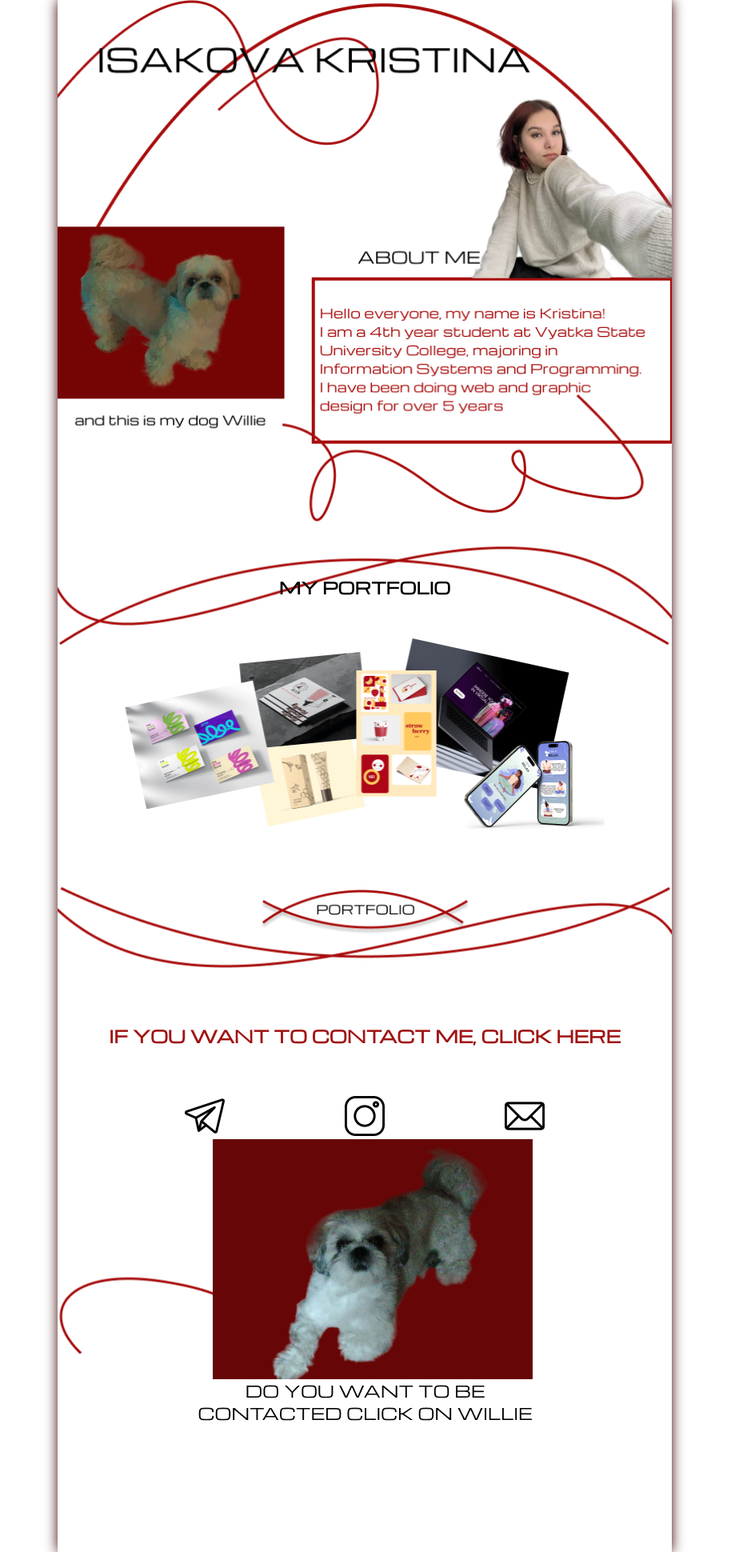
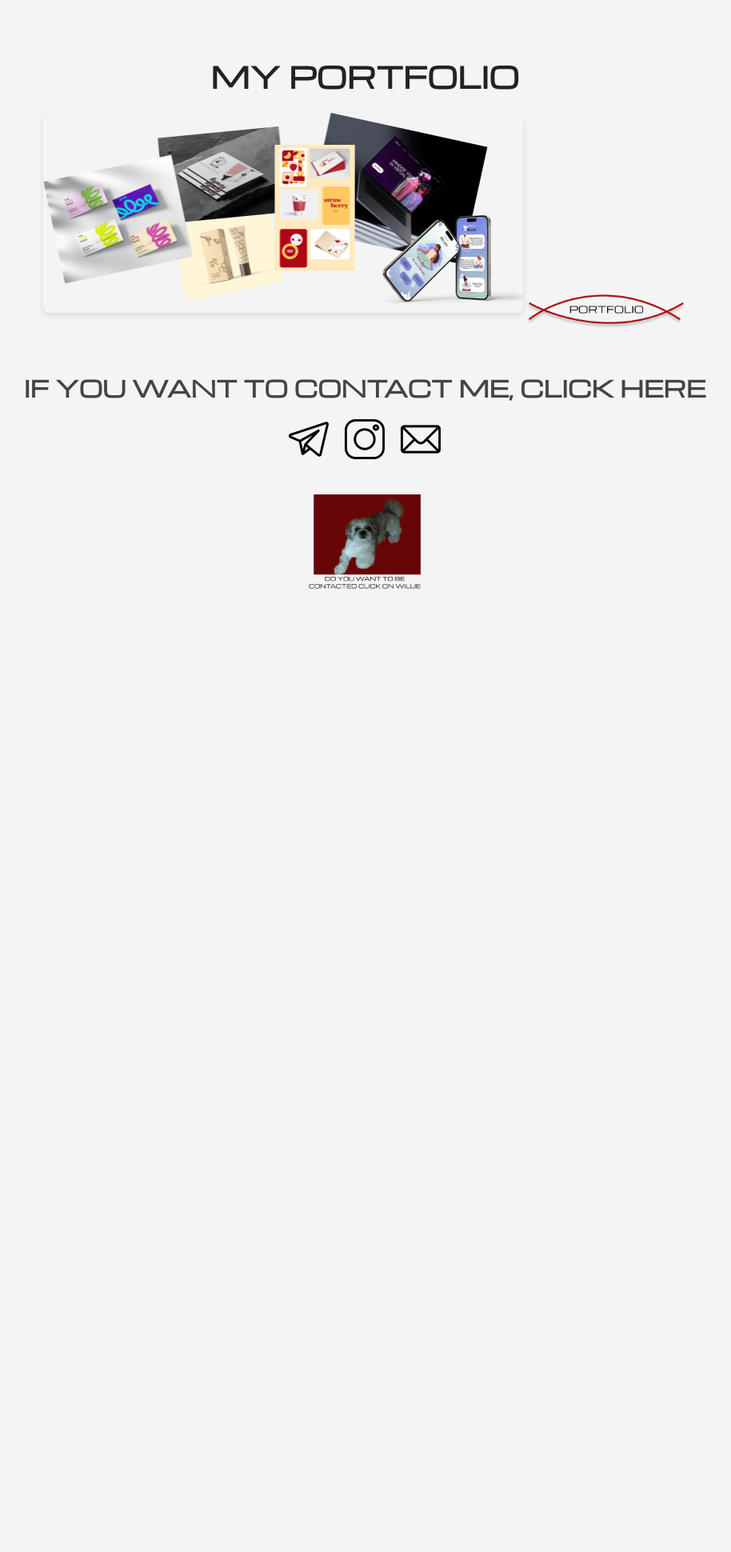
Before and after one commit to KrisIsakova/site_prob, a Flask app: page / in a window 1280 px wide. Shown: the whole page at 80% size, without its empty margins (184-1098 px from the left). After the commit the page ends 736 px from the top, so only its background shows below. Run offline with Flask 3, Linux system fonts and the light colour scheme; some libraries are stand-ins or nearby versions.

Commit message:
style.css

```diff
--- a/static/css/style.css
+++ b/static/css/style.css
@@ -1,150 +1,206 @@
-/* Основные стили для всей страницы */
+/* Общие стили */
 body {
-    font-family: 'Michroma', sans-serif;
     margin: 0;
     padding: 0;
-    color: #ca0a0a;
-    text-align: center;
+    font-family: 'Michroma', sans-serif;
+    background-color: #f4f4f4;
+    color: #333;
     display: flex;
     justify-content: center;
     align-items: center;
     min-height: 100vh;
-
-
 }
 
 .container {
-    width: 768px;
-    height: 1940px;
+    width: 100%;
+    max-width: 1200px;
     padding: 20px;
     box-sizing: border-box;
-    background-color: rgba(255, 255, 255, 0.9); /* Полупрозрачный фон */
-    background-image: url("/static/img/vec1.png"); /* Устанавливаем фон */
-    background-size: 101% auto; /* Устанавливаем ширину 90% от контейнера и сохраняем пропорции */
-    background-repeat: no-repeat; /* Отключаем повторение изображения */
-    background-position: top center; /* Размещаем изображение по центру сверху */
-    box-shadow: 0 0 15px rgb(56, 0, 0);
-    overflow-y: auto;
 }
 
-
-
-
-/* Секция портфолио */
+/* Стили для секции портфолио */
 .portfolio-section {
-    margin-top: 700px; /* Отступ сверху */
+    text-align: center;
+    margin-bottom: 50px;
 }
 
 .portfolio-section h2 {
-    font-size: 20px; /* Размер заголовка секции портфолио */
-    font-family: 'Michroma', sans-serif; /* Применяем шрифт Michroma */
-    color: #000;
-    margin-bottom: 50px; /* Отступ снизу */
-    text-align: center; /* Центрируем заголовок */
+    font-size: 36px;
+    margin-bottom: 20px;
+    color: #222;
+    text-transform: uppercase;
 }
 
 .portfolio-img {
-    width: 600px; /* Ширина каждого изображения */
-    height: 250px; /* Автоматическая высота для сохранения пропорций */
-    border-radius: 5px; /* Легкое скругление углов */
+    width: 100%;
+    max-width: 600px;
+    height: auto;
+    margin-bottom: 20px;
+    border-radius: 8px;
+    box-shadow: 0 4px 8px rgba(0, 0, 0, 0.1);
 }
 
-/* Кнопка для портфолио */
 .portfolio-button {
-    width: 265px;
-    height: 57px;
-    display: inline-block; /* Делаем кнопку блочно-строчным элементом */
-    margin-top: 50px; /* Отступ сверху */
-    padding: 10px 20px; /* Внутренние отступы кнопки */
-    /*color: #d32222; /* Цвет текста кнопки */
-    text-transform: uppercase; /* Преобразуем текст кнопки в верхний регистр */
-    border-radius: 5px; /* Скругленные углы кнопки */
-    cursor: pointer; /* Меняем указатель на курсор при наведении */
-    font-weight: bold; /* Жирный текст */
-    text-align: center; /* Центрируем текст внутри кнопки */
-    margin-bottom: 80px; /* Новый отступ снизу */
+    width: 200px;
+    height: auto;
+    cursor: pointer;
+    transition: transform 0.3s ease;
 }
 
-/* Секция контактов */
-.contact-text {
-    font-family: 'Michroma', sans-serif; /* Применяем шрифт Michroma */
-    color: #a01313; /* Красный цвет текста */
-    text-transform: uppercase; /* Преобразуем текст в верхний регистр */
-    font-size: 14px; /* Задайте нужный размер шрифта */
-    text-align: center; /* Центрируем текст */
+.portfolio-button:hover {
+    transform: scale(1.1);
 }
 
-
-.contacts {
-    margin-top: 100px; /* Отступ сверху */
-    text-align: center; /* Центрируем содержимое */
+/* Стили для секции контактов */
+.contact-text {
+    text-align: center;
 }
 
-.contacts p {
-    font-size: 100px; /* Размер шрифта текста в секции контактов */
-    color: #d32222; /* Красный цвет текста */
+.contact-text h2 {
+    font-size: 28px;
+    margin-bottom: 20px;
+    color: #444;
 }
 
-/* Иконки контактов */
 .contact-icons {
-    display: flex; /* Используем flex-контейнер */
-    justify-content: center; /* Центрируем иконки */
-    gap: 150px; /* Расстояние между иконками */
-    margin-top: 60px; /* Отступ сверху */
+    display: flex;
+    justify-content: center;
+    gap: 20px;
+    margin-bottom: 20px;
 }
 
 .contact-icon {
-    width: 50px; /* Ширина каждой иконки */
-    height: 50px; /* Автоматическая высота */
-    cursor: pointer; /* Меняем указатель на курсор при наведении */
+    width: 50px;
+    height: 50px;
+    cursor: pointer;
+    transition: transform 0.3s ease, opacity 0.3s ease;
+}
+
+.contact-icon:hover {
+    transform: scale(1.2);
+    opacity: 0.8;
+}
+
+/* Стили для формы */
+.wili1-button {
+    width: 150px;
+    height: auto;
+    margin: 20px 0;
+    cursor: pointer;
+    transition: transform 0.3s ease, opacity 0.3s ease;
+}
+
+.wili1-button:hover {
+    transform: scale(1.1);
+    opacity: 0.9;
+}
+
+/* Затемнение */
+#overlay {
+    position: fixed;
+    top: 0;
+    left: 0;
+    width: 100%;
+    height: 100%;
+    background: rgba(0, 0, 0, 0.5);
+    z-index: 999;
+    display: none;
+}
+
+/* Всплывающее окно */
+#email-dialog {
+    position: fixed;
+    top: 50%;
+    left: 50%;
+    transform: translate(-50%, -50%);
+    background: #fff;
+    padding: 20px;
+    border-radius: 8px;
+    box-shadow: 0 4px 8px rgba(0, 0, 0, 0.2);
+    z-index: 1000;
+    text-align: center;
+    width: 300px;
+    box-sizing: border-box;
+}
+
+#email-dialog h3 {
+    font-size: 20px;
+    margin-bottom: 20px;
+}
+
+#contact-input {
+    width: 100%;
+    padding: 10px;
+    font-size: 16px;
+    margin-bottom: 20px;
+    border: 1px solid #ccc;
+    border-radius: 4px;
+}
+
+#submit-contact,
+#close-dialog {
+    display: inline-block;
+    padding: 10px 20px;
+    font-size: 16px;
+    margin: 5px;
+    border: none;
+    border-radius: 4px;
+    cursor: pointer;
+    transition: background-color 0.3s ease, transform 0.3s ease;
+}
+
+#submit-contact {
+    background-color: #4caf50;
+    color: white;
+}
+
+#submit-contact:hover {
+    background-color: #45a049;
+    transform: scale(1.05);
+}
+
+#close-dialog {
+    background-color: #f44336;
+    color: white;
+}
+
+#close-dialog:hover {
+    background-color: #e53935;
+    transform: scale(1.05);
 }
 
 /* Сообщение о копировании email */
 #email-copied-message {
-    margin-top: 10px; /* Отступ сверху */
-    color: green; /* Зеленый цвет текста */
-    font-size: 14px; /* Размер шрифта сообщения */
+    color: green;
+    font-size: 14px;
+    margin-top: 10px;
 }
 
-.footer-image {
-    margin-top: 20px; /* Отступ сверху для разделения от других элементов */
-    text-align: center; /* Центрируем изображение */
-
-}
-
-.footer-image img {
-    width: 250px; /* Задайте желаемую ширину */
-    height: auto; /* Автоматическая высота для сохранения пропорций */
-    border-radius: 0px; /* Легкое скругление углов, при необходимости */
-}
-
-
-/* Мобильная версия */
-@media (max-width: 540px) {
-    .container {
-        width: 100%;
-        padding: 10px;
-        height: auto;
-    }
-
-    .portfolio-section {
-        margin-top: 500px;
-    }
-
+/* Адаптивность */
+@media (max-width: 768px) {
     .portfolio-img {
-        width: 90%; /* Заполняет ширину экрана с отступами */
-        height: auto;
-    }
-
-    .contacts p {
-        font-size: 40px;
-    }
-
-    .contact-icons {
-        gap: 30px; /* Уменьшаем расстояние между иконками */
+        max-width: 100%;
     }
 
     .portfolio-button {
-        width: 50%;
+        width: 150px;
+    }
+
+    .contact-icon {
+        width: 40px;
+        height: 40px;
+    }
+
+    #email-dialog {
+        width: 90%;
+    }
+
+    #contact-input {
+        font-size: 14px;
+    }
+
+    #submit-contact,
+    #close-dialog {
+        font-size: 14px;
     }
 }
```
